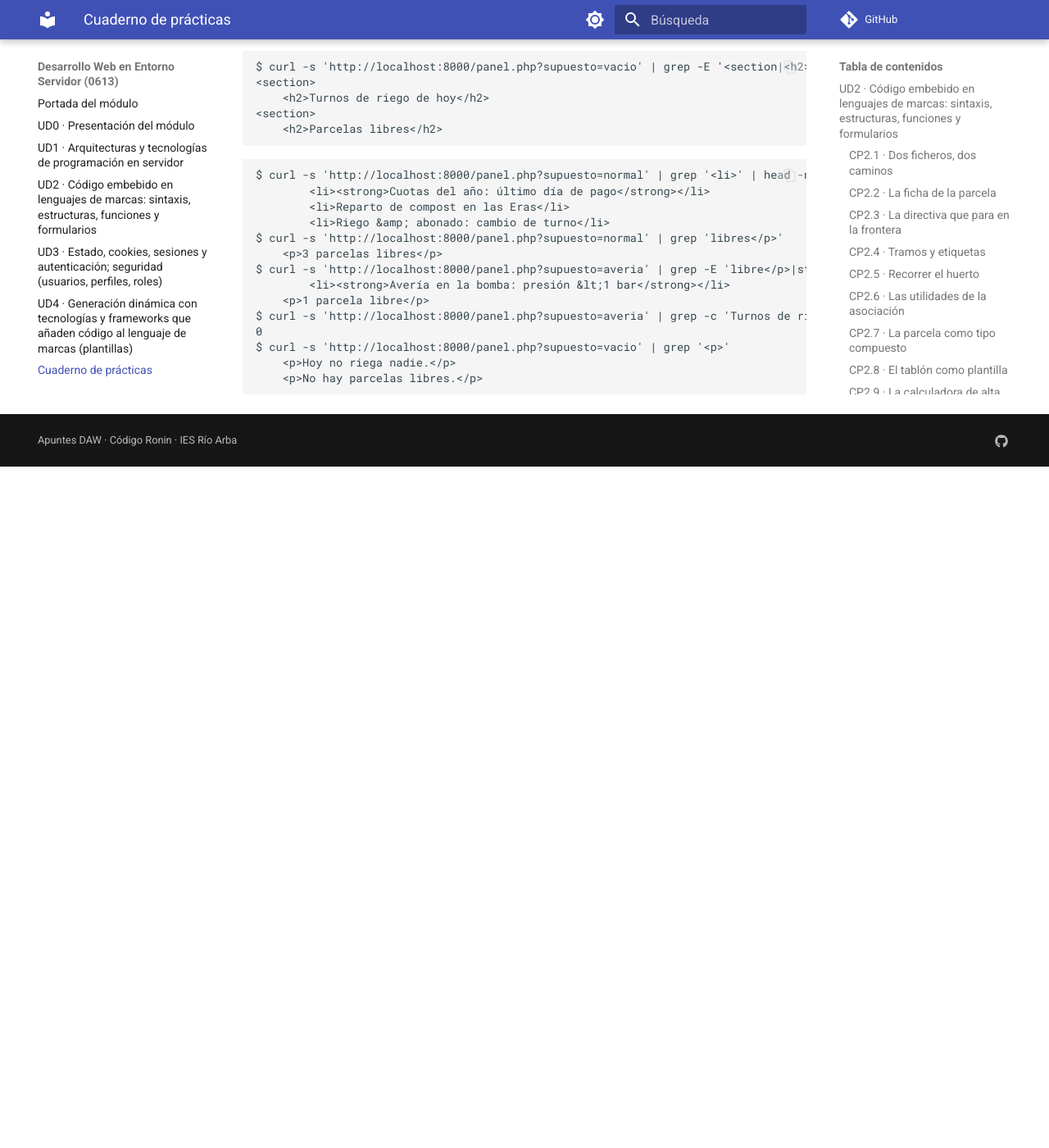
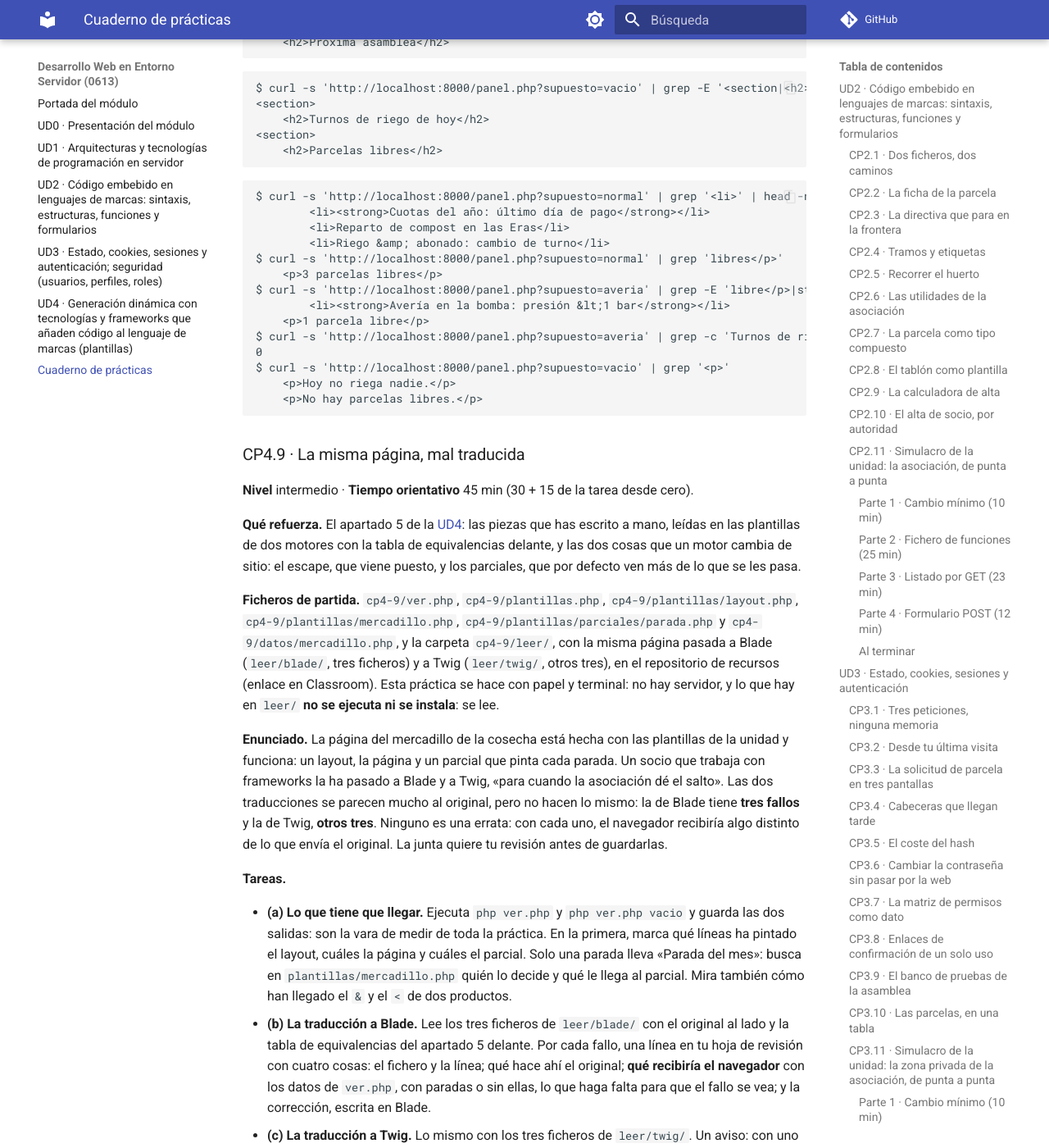
Before and after one commit to codigoRonin/apuntes-daw, an MkDocs documentation site: the page built from docs/desarrollo-web-en-entorno-servidor/practicas-clase.md, in a window 1280 px wide and 1400 px high, scrolled down 61432 px. Shown: the whole window at 82% size. Built offline with MkDocs 1.6.1 and Material for MkDocs 9.7.7, drawn with Linux system fonts in a browser that asks for light colours; comment, search, counter and statistics services are not loaded; before the commit the page ends 62001 px from its top, so only the background shows below that; some of the changed text lies outside the part shown.

Commit message:
Cuaderno de prácticas de DWES: CP4.9 (apartado 5 de la UD4)

````diff
--- a/docs/desarrollo-web-en-entorno-servidor/practicas-clase.md
+++ b/docs/desarrollo-web-en-entorno-servidor/practicas-clase.md
@@ -1324,7 +1324,7 @@ Desde la raíz de la plantilla (donde está `comprobar-sintaxis.php`), ejecuta *
 
 ## UD4 · Generación dinámica con tecnologías y frameworks que añaden código al lenguaje de marcas (plantillas)
 
-Las prácticas de esta unidad siguen con el caso del cuaderno, distinto del club de montaña de los apuntes y del certamen de fotografía de la actividad evaluativa: la **Asociación de Huertos del Soto**, que ahora quiere dejar de escribir a mano sus papeles. La cartelera de avisos, el recibo de la cuota, el cuadrante de riego y el boletín salen de los mismos datos de siempre (las ocho parcelas, H01 a H08, en Ribera, Eras y Soto), y la pregunta de cada práctica es la de la unidad: quién prepara, quién pinta y dónde vive cada cosa. Los datos son de aula, inventados. Son siete prácticas: las cuatro primeras cubren los apartados 1 a 4 de la unidad (la cuarta toca también el 9) y las tres últimas, los apartados 6, 7 y 8. El apartado 5 no tiene práctica: se trabaja con los ejercicios de los apuntes.
+Las prácticas de esta unidad siguen con el caso del cuaderno, distinto del club de montaña de los apuntes y del certamen de fotografía de la actividad evaluativa: la **Asociación de Huertos del Soto**, que ahora quiere dejar de escribir a mano sus papeles. La cartelera de avisos, el recibo de la cuota, el cuadrante de riego y el boletín salen de los mismos datos de siempre (las ocho parcelas, H01 a H08, en Ribera, Eras y Soto), y la pregunta de cada práctica es la de la unidad: quién prepara, quién pinta y dónde vive cada cosa. Los datos son de aula, inventados. Son ocho prácticas, de la CP4.1 a la CP4.9: el número que falta, la CP4.8, se publica más adelante. Las cuatro primeras cubren los apartados 1 a 4 de la unidad (la cuarta toca también el 9); la CP4.5, la CP4.6 y la CP4.7, los apartados 6, 7 y 8; y la CP4.9, el apartado 5. Esta última es de lectura: se trabaja con papel y terminal, sin servidor, y lo que trae escrito en Twig o en Blade no se ejecuta.
 
 Tres cosas valen para todas:
 
@@ -1850,3 +1850,45 @@ $ curl -s 'http://localhost:8000/panel.php?supuesto=vacio' | grep '<p>'
     <p>Hoy no riega nadie.</p>
     <p>No hay parcelas libres.</p>
 ```
+
+### CP4.9 · La misma página, mal traducida
+
+**Nivel** intermedio · **Tiempo orientativo** 45 min (30 + 15 de la tarea desde cero).
+
+**Qué refuerza.** El apartado 5 de la [UD4](ud4-generacion-dinamica-plantillas.md): las piezas que has escrito a mano, leídas en las plantillas de dos motores con la tabla de equivalencias delante, y las dos cosas que un motor cambia de sitio: el escape, que viene puesto, y los parciales, que por defecto ven más de lo que se les pasa.
+
+**Ficheros de partida.** `cp4-9/ver.php`, `cp4-9/plantillas.php`, `cp4-9/plantillas/layout.php`, `cp4-9/plantillas/mercadillo.php`, `cp4-9/plantillas/parciales/parada.php` y `cp4-9/datos/mercadillo.php`, y la carpeta `cp4-9/leer/`, con la misma página pasada a Blade (`leer/blade/`, tres ficheros) y a Twig (`leer/twig/`, otros tres), en el repositorio de recursos (enlace en Classroom). Esta práctica se hace con papel y terminal: no hay servidor, y lo que hay en `leer/` **no se ejecuta ni se instala**: se lee.
+
+**Enunciado.** La página del mercadillo de la cosecha está hecha con las plantillas de la unidad y funciona: un layout, la página y un parcial que pinta cada parada. Un socio que trabaja con frameworks la ha pasado a Blade y a Twig, «para cuando la asociación dé el salto». Las dos traducciones se parecen mucho al original, pero no hacen lo mismo: la de Blade tiene **tres fallos** y la de Twig, **otros tres**. Ninguno es una errata: con cada uno, el navegador recibiría algo distinto de lo que envía el original. La junta quiere tu revisión antes de guardarlas.
+
+**Tareas.**
+
+- **(a) Lo que tiene que llegar.** Ejecuta `php ver.php` y `php ver.php vacio` y guarda las dos salidas: son la vara de medir de toda la práctica. En la primera, marca qué líneas ha pintado el layout, cuáles la página y cuáles el parcial. Solo una parada lleva «Parada del mes»: busca en `plantillas/mercadillo.php` quién lo decide y qué le llega al parcial. Mira también cómo han llegado el `&` y el `<` de dos productos.
+- **(b) La traducción a Blade.** Lee los tres ficheros de `leer/blade/` con el original al lado y la tabla de equivalencias del apartado 5 delante. Por cada fallo, una línea en tu hoja de revisión con cuatro cosas: el fichero y la línea; qué hace ahí el original; **qué recibiría el navegador** con los datos de `ver.php`, con paradas o sin ellas, lo que haga falta para que el fallo se vea; y la corrección, escrita en Blade.
+- **(c) La traducción a Twig.** Lo mismo con los tres ficheros de `leer/twig/`. Un aviso: con uno de los tres fallos la página no llegaría a pintarse. Búscalos todos igualmente, como si ese ya estuviera arreglado.
+- **(d) Desde cero.** Uno de los fallos de la traducción a Twig se puede reproducir sin instalar nada, porque es lo que hacía el `include` de la UD2. Escribe un guion de terminal, `prestado.php`, y su plantilla, `plantillas/prestado.php`, que recibe `$paradas` y `$destacada` y pinta la lista de paradas **dos veces**, cada una bajo su `<h2>`. La primera pide el parcial con `include __DIR__ . '/parciales/parada.php';` dentro del bucle, sin pasarle nada. La segunda lo pide con `render()` y le pasa lo mismo que `plantillas/mercadillo.php`. El parcial no se toca. Pruébalo con esta orden y compara letra a letra; después explica de dónde saca el parcial, en la primera lista, un `$destacada` que nadie le ha pasado, y qué vale.
+
+```
+$ php prestado.php | grep -E '<h2>|<em>'
+<h2>Con include: el parcial ve lo que hay alrededor</h2>
+        <em>Parada del mes</em>
+        <em>Parada del mes</em>
+        <em>Parada del mes</em>
+<h2>Con render(): el parcial ve lo que se le pasa</h2>
+        <em>Parada del mes</em>
+```
+
+**Cómo trabajar.** Una traducción no se revisa por lo que se parece, sino por lo que hace: para cada línea, la pregunta es qué llegaría al navegador, con paradas y sin ellas. No todo lo distinto es un fallo. En un motor, una impresión entre llaves dobles no necesita `e()`; la línea «Este domingo no hay paradas.» de Twig va dentro del bucle; y las dos páginas empiezan diciendo de quién heredan. Las tres cosas están en la tabla de equivalencias. Y lo que afirmes de un motor no se demuestra ejecutándolo aquí: se comprueba en su documentación oficial, enlazada en el apartado 5. Salidas esperadas de la tarea (a):
+
+```
+$ php ver.php | grep -E '<h1>|<strong>|<em>'
+<h1>Mercadillo de la cosecha · domingo 29 de noviembre</h1>
+        <strong>Tomate &amp; pimiento</strong>
+        <strong>Calabaza &lt;2 kg</strong>
+        <strong>Borraja</strong>
+        <em>Parada del mes</em>
+$ php ver.php vacio | grep '<li>'
+    <li>Este domingo no hay paradas.</li>
+$ php ver.php | grep -c 'Pendiente'
+0
+```
````
